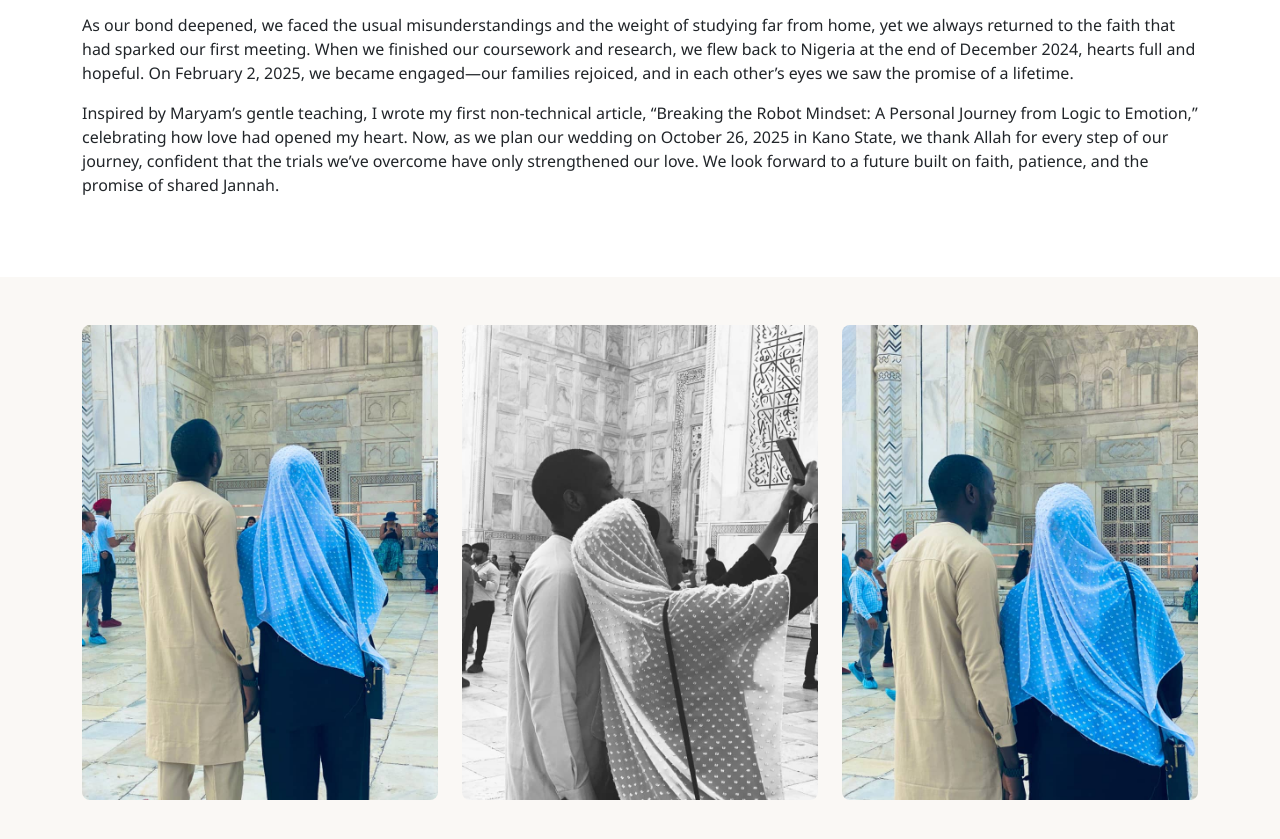
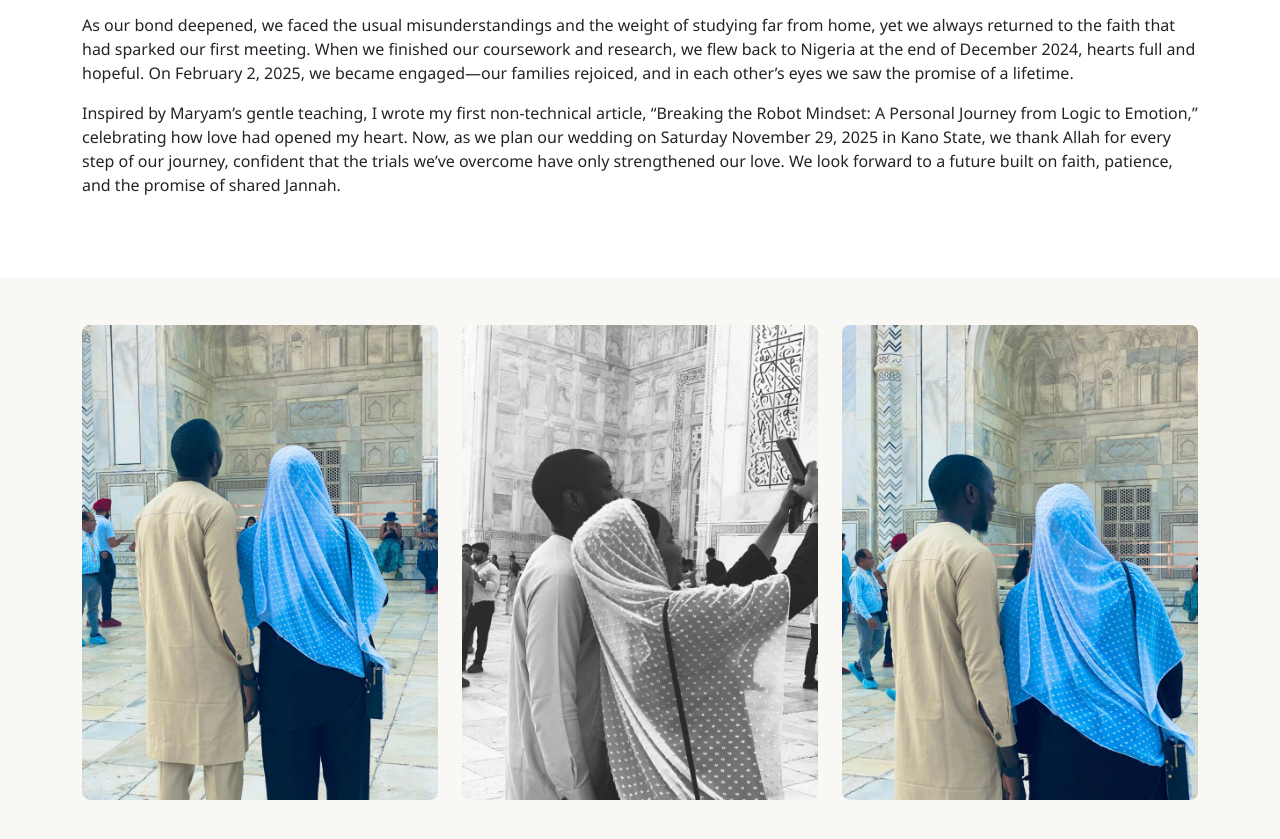
Before and after one commit to bagwai/mandmwedding, a plain HTML site: page index.html in a window 1280 px wide. Shown: the part 1207-2046 px from the top of the page. Drawn offline with nearby package versions, Linux system fonts and the light colour scheme.

```diff
--- a/index.html
+++ b/index.html
@@ -74,7 +74,7 @@
           <p>We both grew up in Kano and even earned our first degrees from Bayero University, but it wasn’t until we began our master’s studies at Sharda University in India that our lives truly intertwined. One afternoon, as we walked toward the mosque, our eyes met for the first time—and in that quiet moment, we each felt something shift. Maryam lifted a silent prayer to Allah, asking that if this was meant to be, He would make our path together smooth. Though we hardly spoke at first, that prayer set everything in motion.</p>
           <p>In the weeks that followed, we found ourselves sharing late‑night conversations and cups of chai. Our differences—her heart‑led warmth and my logic‑driven nature—became the very things that drew us closer. One playful night, we dared each other to a “24‑hour relationship game,” and what began as a joke quickly transformed into hours of honest conversation, laughter, and dreams laid bare. By January 15, 2024, we knew this was more than a game: it was the beginning of our commitment.</p>
           <p>As our bond deepened, we faced the usual misunderstandings and the weight of studying far from home, yet we always returned to the faith that had sparked our first meeting. When we finished our coursework and research, we flew back to Nigeria at the end of December 2024, hearts full and hopeful. On February 2, 2025, we became engaged—our families rejoiced, and in each other’s eyes we saw the promise of a lifetime.</p>
-          <p>Inspired by Maryam’s gentle teaching, I wrote my first non‑technical article, “Breaking the Robot Mindset: A Personal Journey from Logic to Emotion,” celebrating how love had opened my heart. Now, as we plan our wedding on October 26, 2025 in Kano State, we thank Allah for every step of our journey, confident that the trials we’ve overcome have only strengthened our love. We look forward to a future built on faith, patience, and the promise of shared Jannah.</p>
+          <p>Inspired by Maryam’s gentle teaching, I wrote my first non‑technical article, “Breaking the Robot Mindset: A Personal Journey from Logic to Emotion,” celebrating how love had opened my heart. Now, as we plan our wedding on Saturday November 29, 2025 in Kano State, we thank Allah for every step of our journey, confident that the trials we’ve overcome have only strengthened our love. We look forward to a future built on faith, patience, and the promise of shared Jannah.</p>
         </div>
       </div>
     </div>
```
